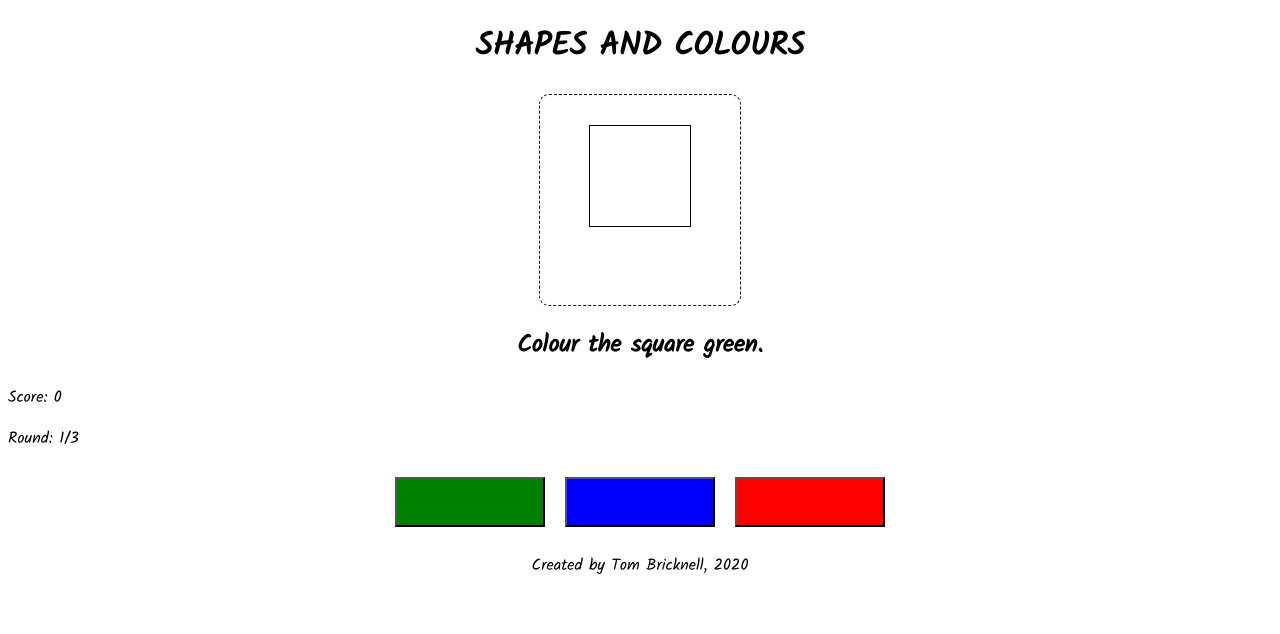
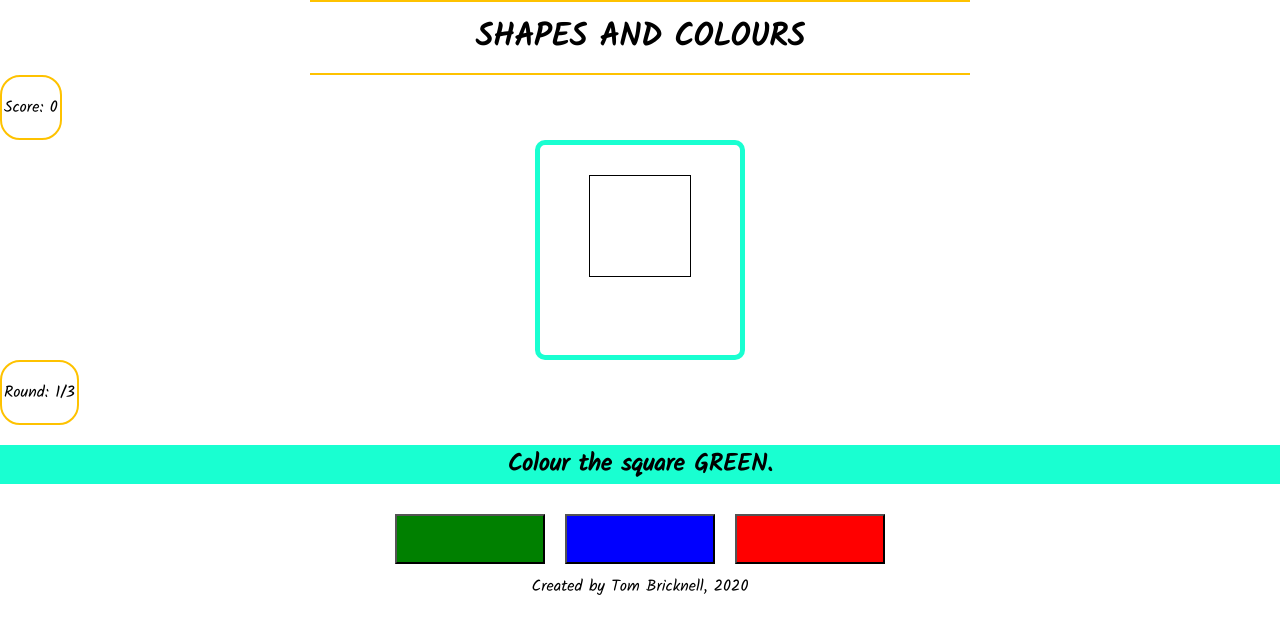
Before and after one commit to tbric123/shapesandcolours, a React (Create React App) app: page / in a window 1280 px wide. Shown: the top 634 px of the page. Built offline with nearby package versions, Linux system fonts and the light colour scheme.

Commit message:
Colours chosen, more layout changes

```diff
--- a/public/index.css
+++ b/public/index.css
@@ -1,9 +1,15 @@
 body {
   font-family: 'Kalam', cursive;
+  margin: 0;
 }
 
 .mainHeader {
+  border-top: 2px solid #FEC200;
+  border-bottom: 2px solid #FEC200;
   text-align: center;
+  padding: 10px;
+  width: 50%;
+  margin: 0 auto; /* https://css-tricks.com/centering-css-complete-guide/ */
 }
 
 .componentArea {
@@ -12,11 +18,18 @@ body {
 
 .buttonArea {
   text-align: center;
+}
 
+.informationBar {
+  border: 2px solid #FEC200;
+  display: inline-block;
+  border-radius: 20px;
+  padding: 2px;
 }
+
 .shapeBox {
   display: inline-block;
-  border: 1px black dashed;
+  border: 5px #19FFD1 solid;
   border-radius: 10px;
   padding: 30px 0 30px 0;
   width: 200px;
@@ -36,6 +49,7 @@ body {
 }
 
 .prompt {
+  background-color: #19FFD1;
   text-align: center;
 }
 
@@ -45,6 +59,11 @@ body {
   margin: 10px;
 }
 
+.startOverButton {
+  background-color: #19FFD1;
+}
+
 .footer {
   text-align: center;
+  margin: 0;
 }
--- a/src/components/App.jsx
+++ b/src/components/App.jsx
@@ -42,10 +42,10 @@ function App() {
         setShapeColour(newColour);
 
         if (promptValues.colour === newColour) {
-            setShapeFeedback("Correct!");
+            setShapeFeedback("CORRECT");
             setScore(score + 1);
         } else {
-            setShapeFeedback("Incorrect!");
+            setShapeFeedback("INCORRECT");
         }
 
         // Prevent buttons from being clicked before the next round
@@ -90,6 +90,8 @@ function App() {
     return (
         <div>
             <Header/>
+
+            <InformationBar title="Score" information={score}/>
             <div className="componentArea">
                 {promptValues.shape !== "" && <Shape
                     colour={shapeColour}
@@ -97,14 +99,13 @@ function App() {
                     feedback={shapeFeedback}/>}
 
             </div>
+            <InformationBar title="Round" information={round + "/" + Utilities.MAX_ROUND}/>
 
             <Prompt shape={promptValues.shape} colour={promptValues.colour}/>
 
-            <InformationBar title="Score" information={score}/>
-            <InformationBar title="Round" information={round + "/" + Utilities.MAX_ROUND}/>
             <div className="componentArea">
                 {buttonColours.length === 0
-                    ? <button onClick={startNewGame}>Start Over</button>
+                    ? <button className="startOverButton" onClick={startNewGame}>Start Over</button>
                     : buttonColours.map(function (colour) {
                         let buttonNumber = 0;
                         return <ColourButton
--- a/src/components/InformationBar.jsx
+++ b/src/components/InformationBar.jsx
@@ -2,7 +2,7 @@ import React from "react";
 
 function InformationBar(props) {
     return (
-        <div>
+        <div className="informationBar">
             <p>{props.title}: {props.information}</p>
         </div>
     );
--- a/src/components/Prompt.jsx
+++ b/src/components/Prompt.jsx
@@ -5,7 +5,7 @@ function Prompt(props) {
     if (props.shape === "" && props.colour === "") {
         promptText = "Game finished.";
     } else {
-        promptText = "Colour the " + props.shape + " " + props.colour + ".";
+        promptText = "Colour the " + props.shape + " " + props.colour.toUpperCase() + ".";
     }
     return(<h2 className="prompt">{promptText}</h2>);
 }
```
